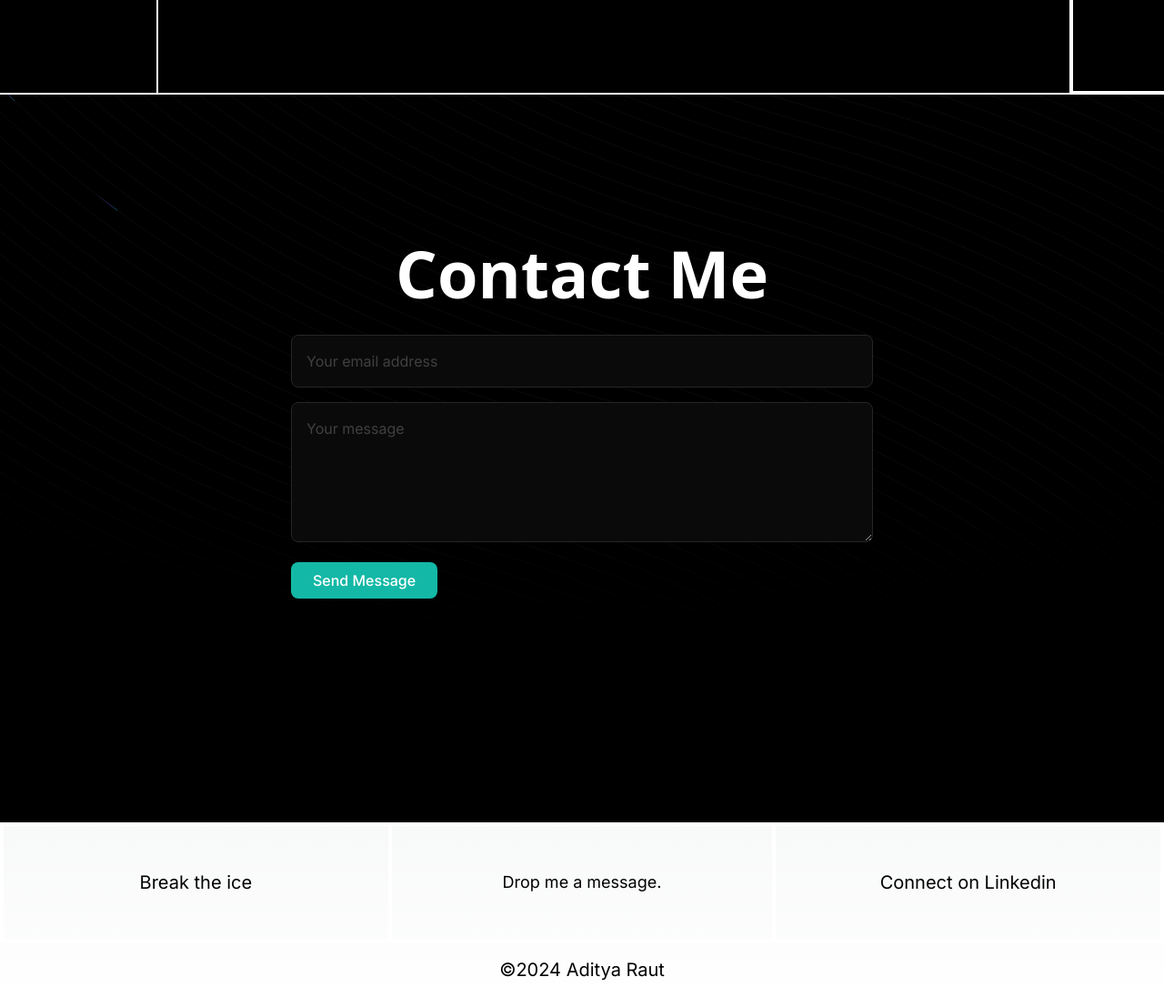
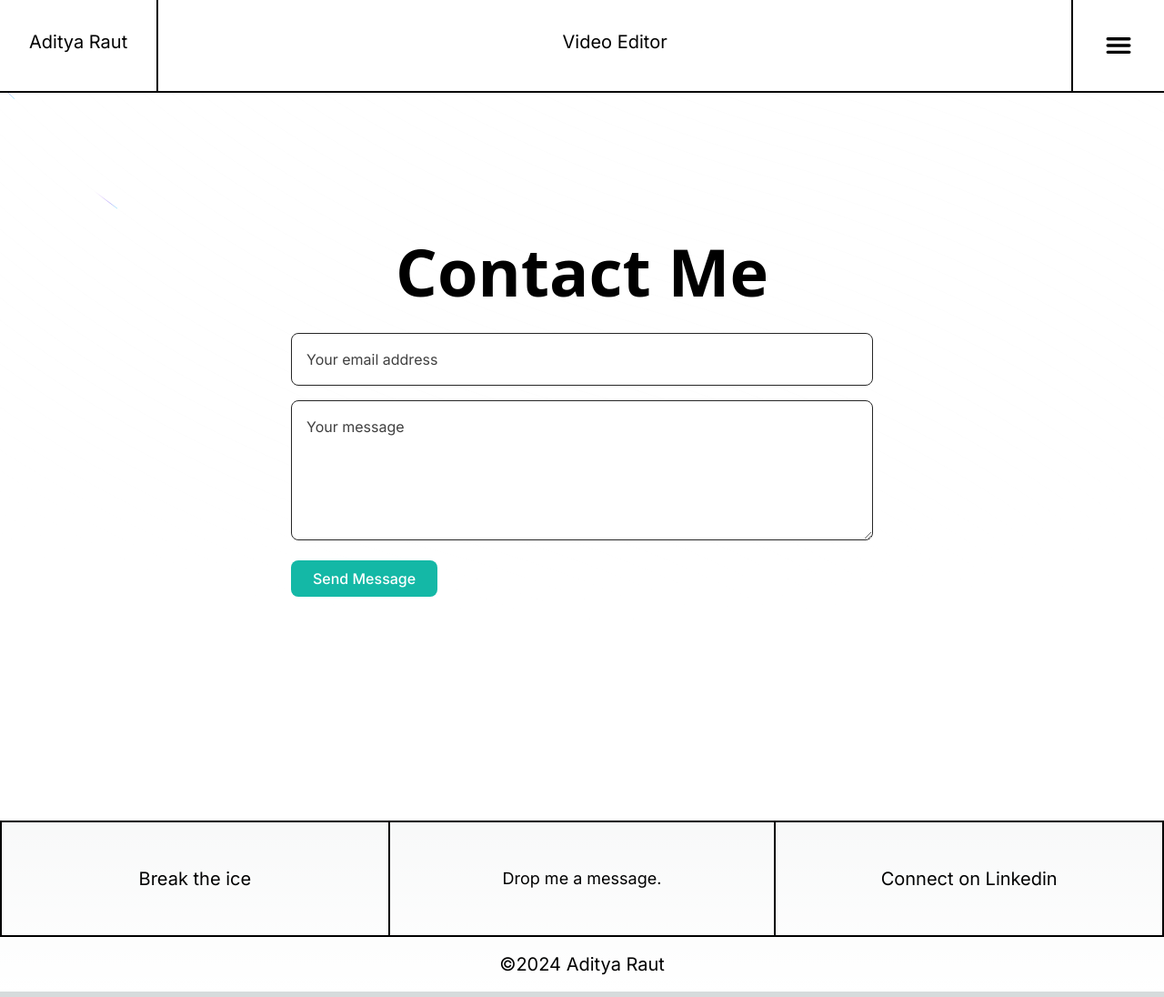
Before and after one commit to Adeshraigit/Adi-portfolio, a Next.js app: page /contact-me in a window 1280 px wide. Shown: the whole page at 91% size. Built offline with nearby package versions, Linux system fonts and the light colour scheme.

Commit message:
added form

```diff
--- a/src/app/contact-me/page.tsx
+++ b/src/app/contact-me/page.tsx
@@ -1,5 +1,5 @@
 'use client'
-import React, { FormEvent, useState }  from 'react'
+import React, { useState }  from 'react'
 import { BackgroundBeams } from '@/components/ui/background-beams';
 
 function Works() {
@@ -7,33 +7,32 @@ function Works() {
   const [email, setEmail] = useState('');
   const [message, setMessage] = useState('');
 
-  const handleSubmit = (event: FormEvent<HTMLFormElement>) => {
-    event.preventDefault();
-    console.log('Submitted:', { email, message });
-  };
-
   return (
     <>
-     <div className="min-h-screen bg-black py-12 pt-36 relative">
+     <div className="min-h-screen bg-white dark:bg-black py-12 pt-36 relative">
       <BackgroundBeams className="absolute top-0 left-0 w-full h-full z-0" />
       <div className="max-w-2xl mx-auto p-4 relative z-10">
-        <h1 className="text-lg md:text-7xl text-center font-sans font-bold mb-8 text-white">
+        <h1 className="text-lg md:text-7xl text-center font-sans font-bold mb-8 dark:text-white">
           Contact Me
         </h1>
-        <form onSubmit={handleSubmit} className="space-y-4 mt-4">
+        <form action="https://getform.io/f/bvreewdb" method="POST" className="space-y-4 mt-4">
           <input
             type="email"
+            name="Email"
             value={email}
             onChange={(e) => setEmail(e.target.value)}
             placeholder="Your email address"
-            className="rounded-lg border border-neutral-800 focus:ring-2 focus:ring-teal-500 w-full p-4 bg-neutral-950 placeholder:text-neutral-700"
+            className="rounded-lg border border-neutral-800 focus:ring-2 focus:ring-teal-500 w-full p-4 dark:bg-neutral-950
+            placeholder:text-neutral-700"
             required
           />
           <textarea
+            typeof='text'
+            name='Message'
             value={message}
             onChange={(e) => setMessage(e.target.value)}
             placeholder="Your message"
-            className="rounded-lg border border-neutral-800 focus:ring-2 focus:ring-teal-500 w-full p-4 bg-neutral-950 placeholder:text-neutral-700"
+            className="rounded-lg border border-neutral-800 focus:ring-2 focus:ring-teal-500 w-full p-4 dark:bg-neutral-950 placeholder:text-neutral-700"
             rows={5}
             required
           ></textarea>
--- a/src/app/work/page.tsx
+++ b/src/app/work/page.tsx
@@ -7,8 +7,8 @@ import work from '@/data/work.json'
 function page() {
   return (
     <>
-     <div className="min-h-screen bg-black py-12 pt-36" >
-        <h1 className="text-lg md:text-7xl text-center font-sans font-bold mb-8 text-white">My Work</h1>
+     <div className="min-h-screen dark:bg-black bg-white py-12 pt-36" >
+        <h1 className="text-lg md:text-7xl text-center font-sans font-bold mb-8 text-neutral-600 dark:text-white">My Work</h1>
         <div className="flex flex-wrap justify-center">
         {work.videos.map((project) => (
                 <CardContainer key={project.id} className="inter-var m-4">
--- a/src/components/Footer.tsx
+++ b/src/components/Footer.tsx
@@ -6,17 +6,17 @@ function Footer() {
   return (
     <>
      <div className='md:grid justify-between sticky top-0 grid-cols-3 ' >
-            <div className='text-xl text-center border-l-4 border-t-4 border-b-4 border-white p-4 md:p-12 hover:text-teal-300 ' >
+            <div className='text-xl text-center border-l-2 border-t-2 border-b-2 dark:border-white border-black p-4 md:p-12 hover:text-teal-300 ' >
                 <Link href='/contact-me' >
                     Break the ice
                 </Link>
                 </div>
-            <div className='text-lg p-4 md:p-12 border-4 border-white grow text-center hover:text-teal-300 ' >
+            <div className='text-lg p-4 md:p-12 border-2 dark:border-white border-black grow text-center hover:text-teal-300 ' >
                 <Link href='mailto:aditya.ar855@gmail.com' >
                     Drop me a message.
                 </Link>
             </div>
-            <div className='text-xl text-center p-4 md:p-12 border-r-4 border-t-4 border-b-4 border-white hover:text-teal-300  ' >
+            <div className='text-xl text-center p-4 md:p-12 border-r-2 border-t-2 border-b-2 dark:border-white border-black hover:text-teal-300  ' >
               <Link href='https://www.linkedin.com/in/aditya-raut-b0a3b5277/' target='_blank' >
               Connect on Linkedin
               </Link>
--- a/src/components/Navbar.tsx
+++ b/src/components/Navbar.tsx
@@ -10,51 +10,51 @@ function Navbar() {
 
   return (
     <>
-        <div className='flex justify-between gap-0 sticky top-0 left-0 z-20 bg-black' >
-            <div className='text-sm md:text-xl border-r-2 border-b-2 border-white p-3 md:p-8 ' >
+        <div className='flex justify-between gap-0 sticky top-0 left-0 z-20 dark:bg-black bg-white' >
+            <div className='text-sm md:text-xl border-r-2 border-b-2 border-black dark:border-white p-3 md:p-8 ' >
                 <Link href='/' >
                     Aditya Raut
                 </Link>
                 </div>
-            <div className='text-sm md:text-xl  p-3 md:p-8 border-b-2 border-white grow text-center' >
+            <div className='text-sm md:text-xl  p-3 md:p-8 border-b-2 dark:border-white border-black dark:border-whites  grow text-center' >
                 <Link href='/' >
                     Video Editor
                 </Link>
             </div>
             <div
-            className={`text-xl md:text-4xl p-3 md:p-8 border-l-4 border-b-4 border-white ${ open ? 'bg-white text-black' : 'bg-black' } `}
+            className={`text-xl md:text-4xl p-3 md:p-8 border-l-2 border-b-2 border-black dark:border-white ${ open ? ' bg-white text-black' : 'dark:bg-black bg-white' } `}
             onClick={() =>setOpen(!open)}
             >
                 { open ? <IoMdClose/> : <IoMenu/> }
             </div>
         </div>
-        <div className={` grid grid-cols-2 bg-black h-[90vh] ${open ? '' : 'hidden'}`} >
-            <div className='h-full w-full  border-l-4 border-r-4  border-white place-content-center text-center text-2xl md:text-7xl font-bold'
+        <div className={` grid grid-cols-2 dark:bg-black bg-whites h-[90vh] ${open ? '' : 'hidden'}`} >
+            <div className='h-full w-full  border-l-4 border-r-4  dark:border-white border-black place-content-center text-center text-2xl md:text-7xl font-bold'
             onClick={() => setOpen(!open)}
             >
                 <Link href={'/'} >
                     Home
                 </Link>
             </div>
-            <div className='h-full w-full border-r-4  border-white place-content-center text-center text-2xl md:text-7xl font-bold'
+            <div className='h-full w-full border-r-4 dark:border-white border-black  place-content-center text-center text-2xl md:text-7xl font-bold'
             onClick={() => setOpen(!open)}
             >
                 <Link href={'/work'} >
                     Work
                 </Link>
             </div>
-            <div className='h-full w-full border-4  border-white place-content-center text-center text-2xl md:text-7xl font-bold'
+            <div className='h-full w-full border-4 dark:border-white border-black place-content-center text-center text-2xl md:text-7xl font-bold'
             onClick={() => setOpen(!open)}
             >
                 <Link href={'/contact-me'} >
                     Contact
                 </Link>
             </div>
-            <div className='h-full w-full border-4 border-l-0  border-white place-content-center text-center text-2xl md:text-7xl font-bold'
+            <div className='h-full w-full border-4 border-l-0 dark:border-white border-black place-content-center text-center text-2xl md:text-7xl font-bold'
             onClick={() => setOpen(!open)}
             >
-                <Link href={'/'} >
-                    Socials
+                <Link href='https://www.linkedin.com/in/aditya-raut-b0a3b5277/' target='_blank' >
+                    Linkedin
                 </Link>
             </div>
         </div>
--- a/src/components/Skills.tsx
+++ b/src/components/Skills.tsx
@@ -13,7 +13,7 @@ function Skills() {
      <div className='py-12' >
         <div>
             <div className='text-center' >
-            <p className="mt-2 text-3xl leading-8 font-extrabold tracking-tight text-white sm:text-4xl">Software I Use</p>
+            <p className="mt-2 text-3xl leading-8 font-extrabold tracking-tight dark:text-white sm:text-4xl">Software I Use</p>
             </div>
         </div>
         <div className='mt-10' >
--- a/src/components/Work.tsx
+++ b/src/components/Work.tsx
@@ -16,7 +16,7 @@ function Work() {
      <div>
             <div className='text-center' >
             <h2 className="text-2xl text-teal-600 font-semibold tracking-wide uppercase">MY WORK</h2>
-            <p className="mt-2 text-4xl leading-8 font-extrabold tracking-tight text-white sm:text-4xl">Get With the Best</p>
+            <p className="mt-2 text-4xl leading-8 font-extrabold tracking-tight dark:text-white sm:text-4xl">Get With the Best</p>
             </div>
         </div>
         <div className="flex flex-wrap justify-center">
```
